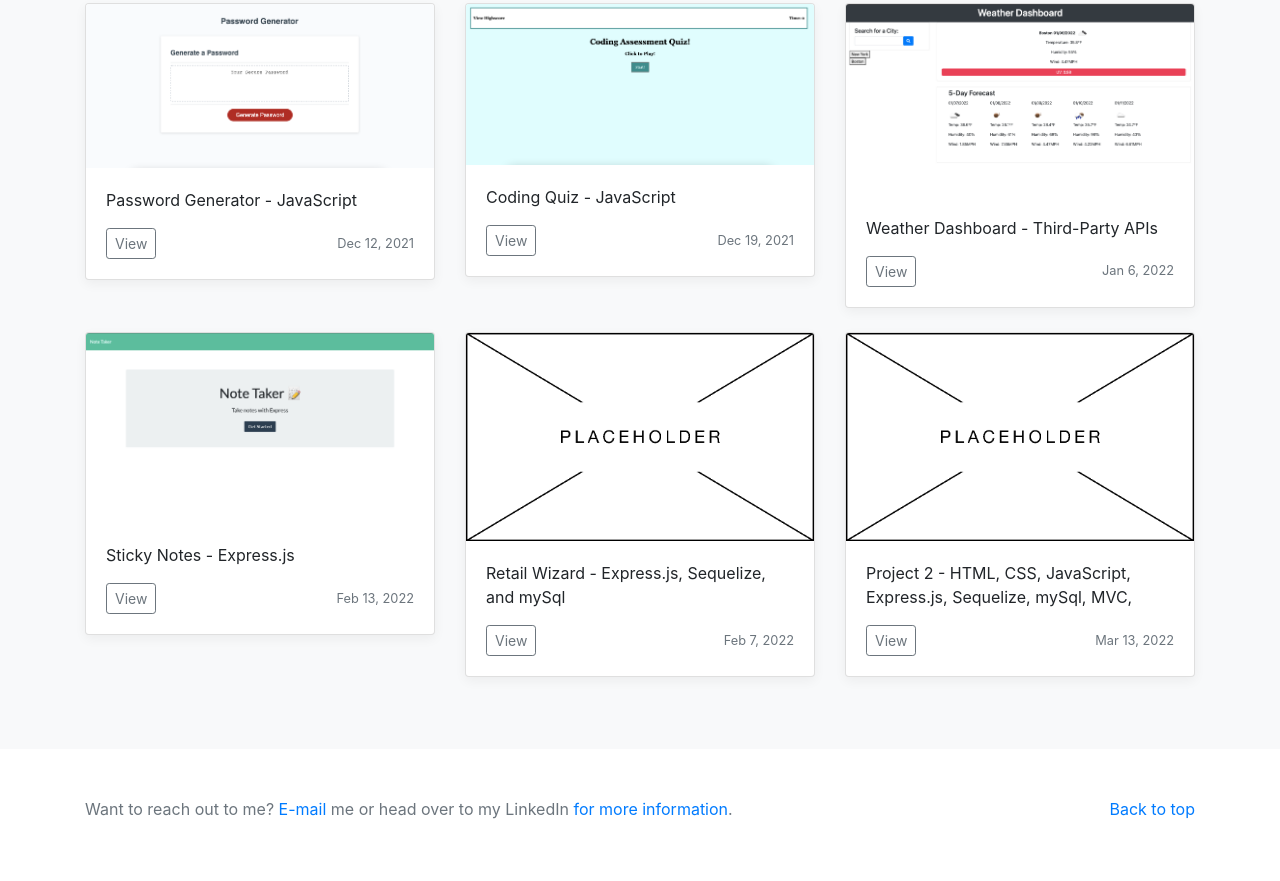
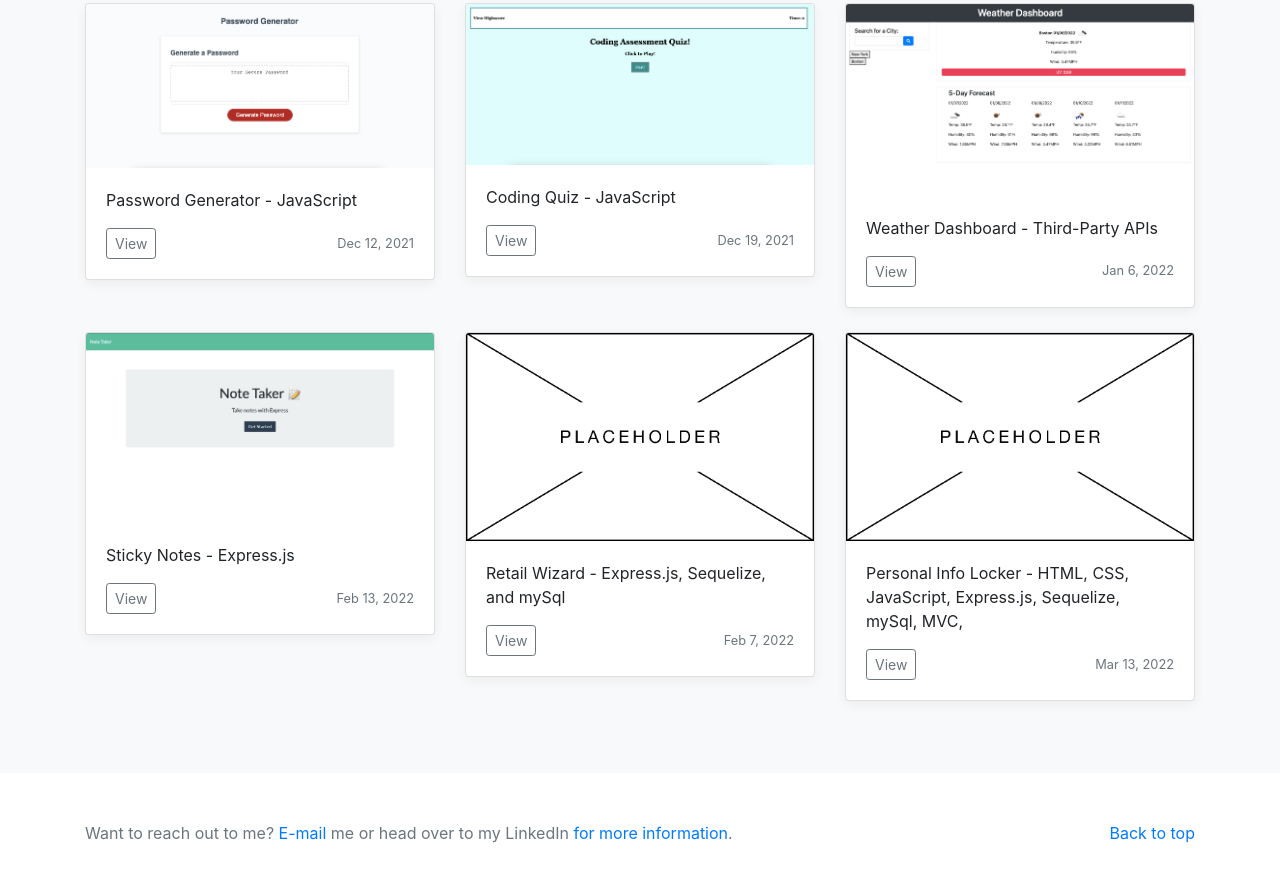
Before and after one commit to marikadicarlo/Portfolio, a plain HTML site: page index.html in a window 1280 px wide. Shown: the part 907-1788 px from the top of the page. Drawn offline with nearby package versions, Linux system fonts and the light colour scheme.

Commit message:
editing project 2 name

```diff
--- a/index.html
+++ b/index.html
@@ -223,7 +223,7 @@
                                 src="./assets/images/placeholder.jpg"
                                 alt="Card image cap">
                             <div class="card-body">
-                                <p class="card-text">Project 2 - HTML, CSS, JavaScript, Express.js, Sequelize, mySql, MVC, </p>
+                                <p class="card-text">Personal Info Locker - HTML, CSS, JavaScript, Express.js, Sequelize, mySql, MVC, </p>
                                 <div class="d-flex justify-content-between align-items-center">
                                     <div class="btn-group">
                                         <a href="https://sleepy-cove-57890.herokuapp.com/" target="_blank">
```
